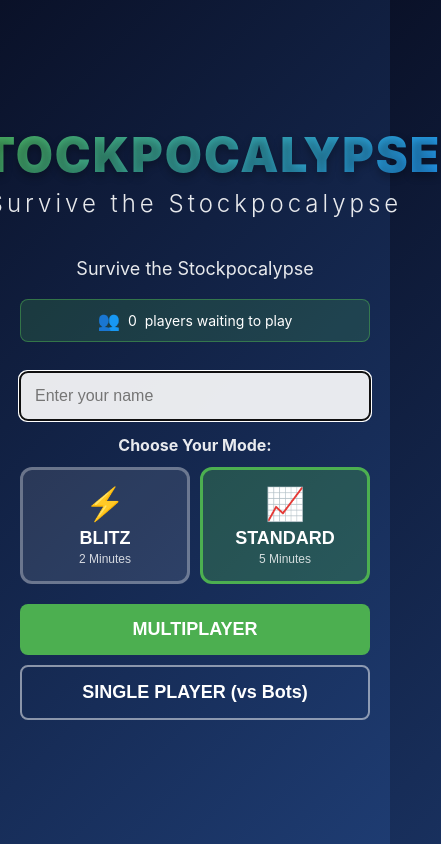
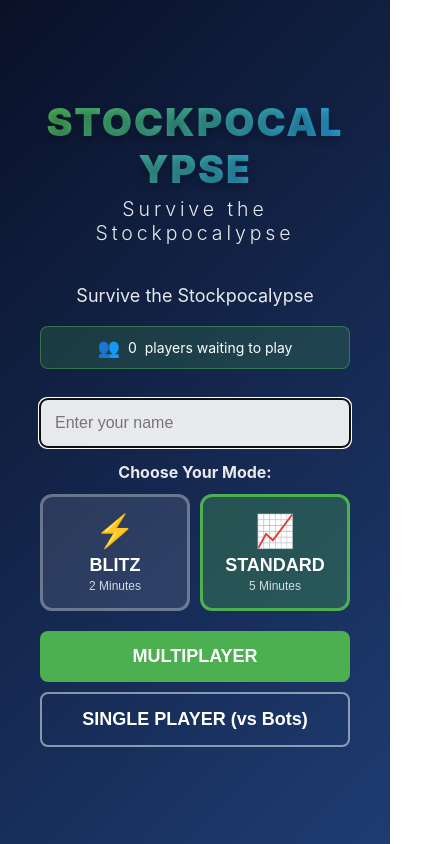
Before and after one commit to playhousegames/stockpocalypse, a website: page game/public/index.html in a window 390 px wide. Shown: the whole page, 441 px wide, since content can reach past the window. Drawn offline with nearby package versions, Linux system fonts and the light colour scheme; no server answers.

Commit message:
Fix text cutoff on game landing screen

```diff
--- a/game/public/style.css
+++ b/game/public/style.css
@@ -34,14 +34,18 @@ body {
 .logo-container {
     text-align: center;
     margin-bottom: 40px;
+    padding: 0 20px;
+    width: 100%;
 }
 
 .logo-main {
-    font-size: 48px;
+    font-size: clamp(32px, 10vw, 48px);
     font-weight: 900;
     letter-spacing: 2px;
     text-shadow: 0 4px 8px rgba(0,0,0,0.3);
     margin-bottom: 5px;
+    word-wrap: break-word;
+    overflow-wrap: break-word;
 }
 
 .logo-main.gradient-logo {
@@ -52,16 +56,18 @@ body {
 }
 
 .logo-sub {
-    font-size: 24px;
+    font-size: clamp(16px, 5vw, 24px);
     font-weight: 300;
-    letter-spacing: 4px;
+    letter-spacing: clamp(2px, 1vw, 4px);
     opacity: 0.9;
+    word-wrap: break-word;
 }
 
 .landing-content {
     text-align: center;
     width: 100%;
     max-width: 400px;
+    padding: 0 20px;
 }
 
 .tagline {
```
